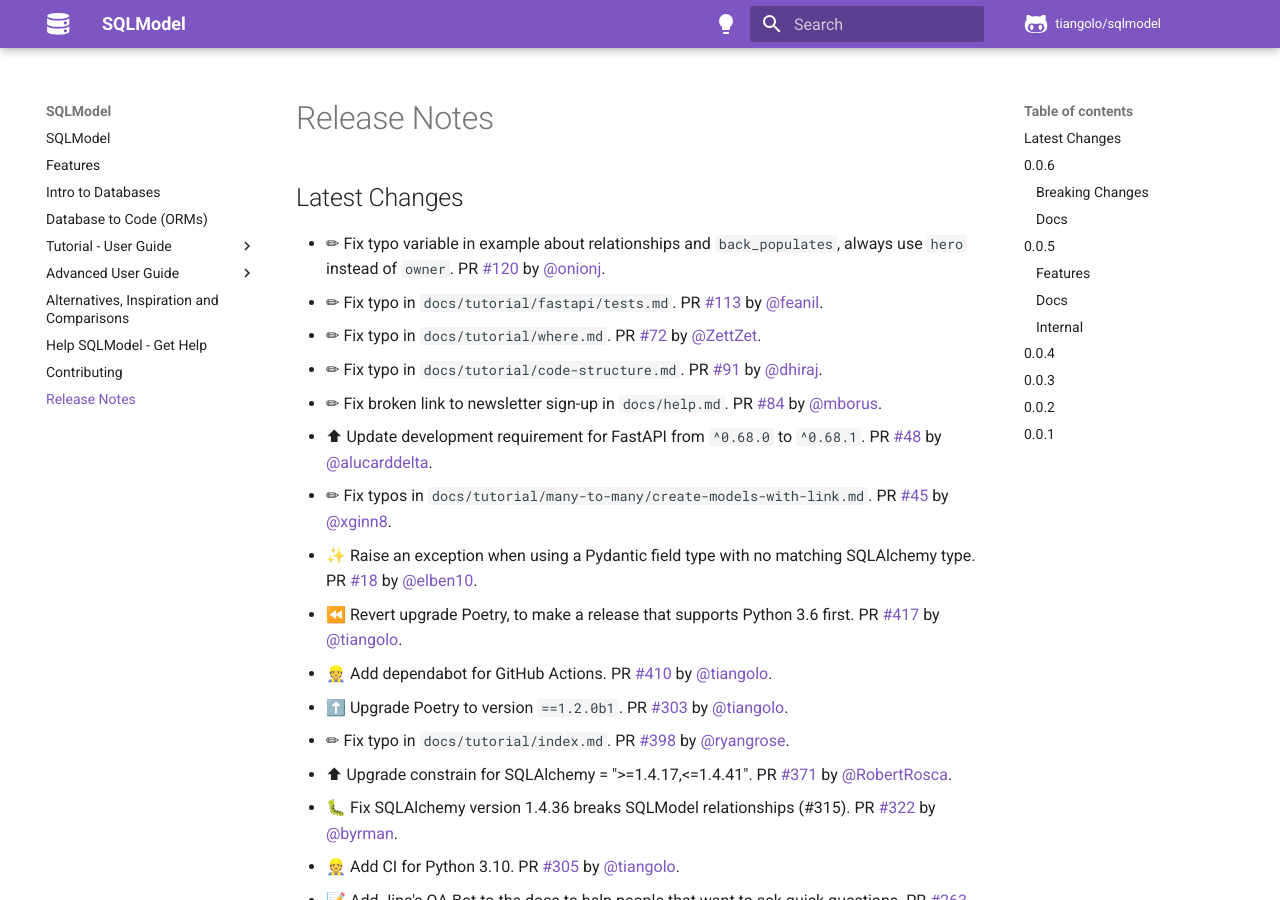
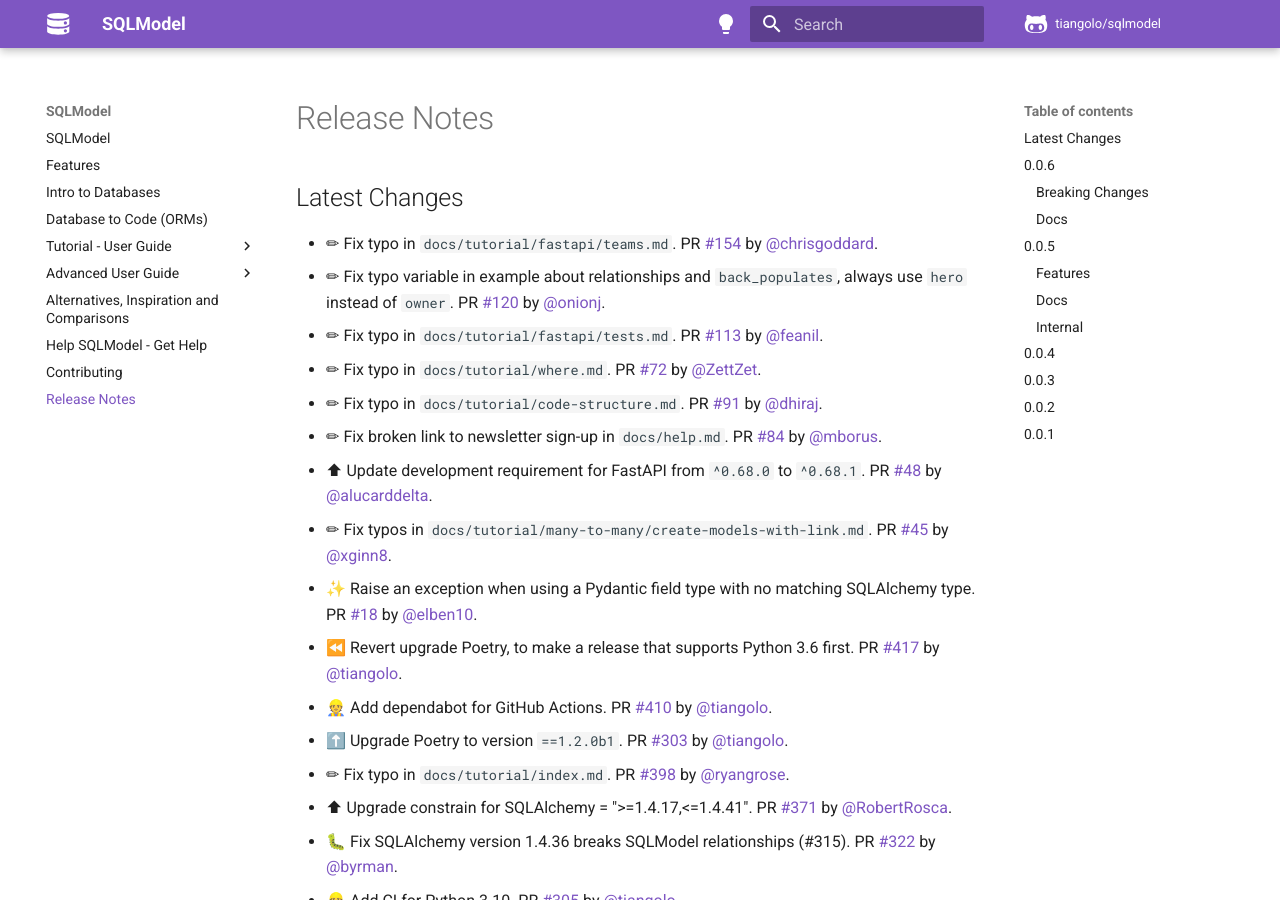
Before and after one commit to sztrakabalint/fastapi-sqlmodel, an MkDocs documentation site: the page built from docs/release-notes.md, in a window 1280 px wide and 900 px high. Built offline with MkDocs 1.6.1 and Material for MkDocs 9.7.7, drawn with Linux system fonts in a browser that asks for light colours; comment, search, counter and statistics services are not loaded.

Commit message:
📝 Update release notes

```diff
--- a/docs/release-notes.md
+++ b/docs/release-notes.md
@@ -2,6 +2,7 @@
 
 ## Latest Changes
 
+* ✏ Fix typo in `docs/tutorial/fastapi/teams.md`. PR [#154](https://github.com/tiangolo/sqlmodel/pull/154) by [@chrisgoddard](https://github.com/chrisgoddard).
 * ✏ Fix typo variable in example about relationships and `back_populates`, always use `hero` instead of `owner`. PR [#120](https://github.com/tiangolo/sqlmodel/pull/120) by [@onionj](https://github.com/onionj).
 * ✏ Fix typo in `docs/tutorial/fastapi/tests.md`. PR [#113](https://github.com/tiangolo/sqlmodel/pull/113) by [@feanil](https://github.com/feanil).
 * ✏ Fix typo in `docs/tutorial/where.md`. PR [#72](https://github.com/tiangolo/sqlmodel/pull/72) by [@ZettZet](https://github.com/ZettZet).
```
